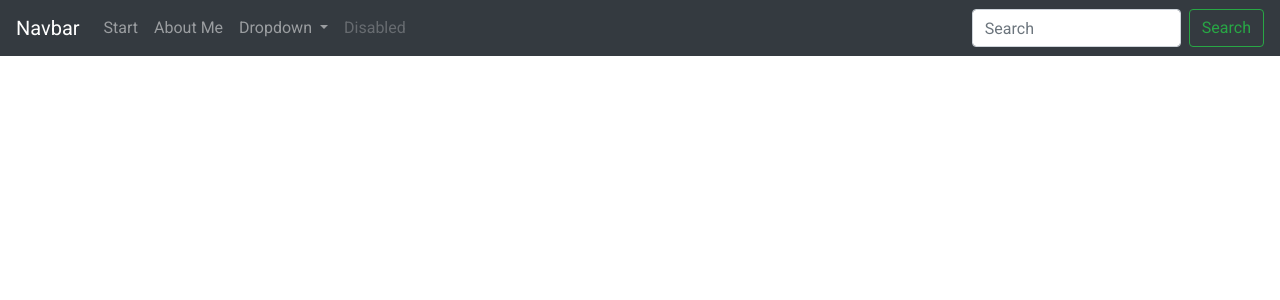
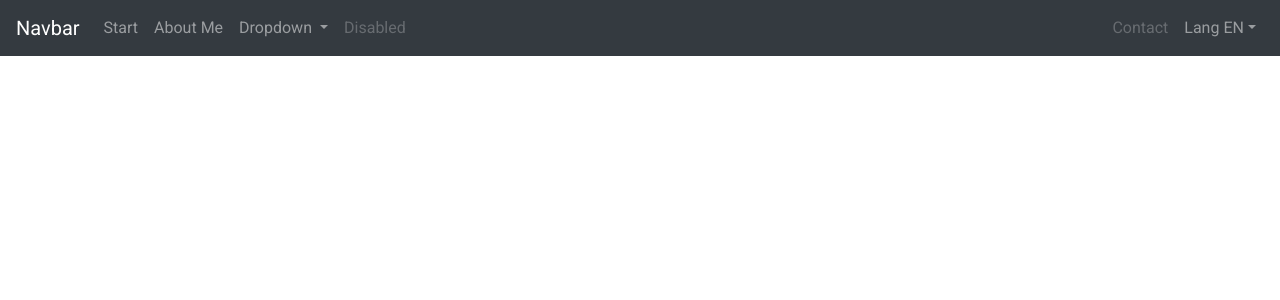
Before and after one commit to sidczak/home4, a Symfony app: template templates/base.html.twig in a window 1280 px wide. Shown: the top 300 px of the page. Run offline with Twig, Linux system fonts and the light colour scheme; the template is opened without the code that fills it, so the values that code supplies are empty; style sheets or scripts are compiled from the project's sources; some libraries are stand-ins or nearby versions.

Commit message:
sf4 - Step10 - Translations

```diff
--- a/config/routes/annotations.yaml
+++ b/config/routes/annotations.yaml
@@ -1,3 +1,7 @@
 controllers:
     resource: ../../src/Controller/
     type: annotation
+    prefix:
+        en: '/'
+        pl: '/pl'
+        ru: '/ru'
--- a/config/services.yaml
+++ b/config/services.yaml
@@ -5,6 +5,7 @@
 # https://symfony.com/doc/current/best_practices/configuration.html#application-related-configuration
 parameters:
     locale: 'en'
+    locales: ['en', 'pl', 'ru']
 
 services:
     # default configuration for services in *this* file
--- a/templates/_navbar.html.twig
+++ b/templates/_navbar.html.twig
@@ -27,9 +27,24 @@
         <a class="nav-link disabled" href="#">Disabled</a>
       </li>
     </ul>
+    <ul class="navbar-nav my-lg-0">
+      <li class="nav-item">
+        <a class="nav-link disabled" href="#">Contact</a>
+      </li>
+      <li class="nav-item dropdown">
+        <a class="nav-link dropdown-toggle" href="#" id="xnavbarDropdownMenuLink" data-toggle="dropdown" aria-haspopup="true" aria-expanded="false">Lang {{ app.request.locale|upper }}</a>
+        <div class="dropdown-menu dropdown-menu-right" aria-labelledby="xnavbarDropdownMenuLink">
+          {% for locale in locales %}
+            <a class="dropdown-item" href="{{ path(app.request.get('_route'), app.request.attributes.get('_route_params')|merge({'_locale': locale})) }}">{{ locale|upper }}</a>
+          {% endfor %}
+        </div>
+      </li>
+    </ul>
+    {#
     <form class="form-inline my-2 my-lg-0">
       <input class="form-control mr-sm-2" type="search" placeholder="Search" aria-label="Search">
       <button class="btn btn-outline-success my-2 my-sm-0" type="submit">Search</button>
     </form>
+    #}
   </div>
 </nav>
```
Also changed, not shown: 1 other file.
